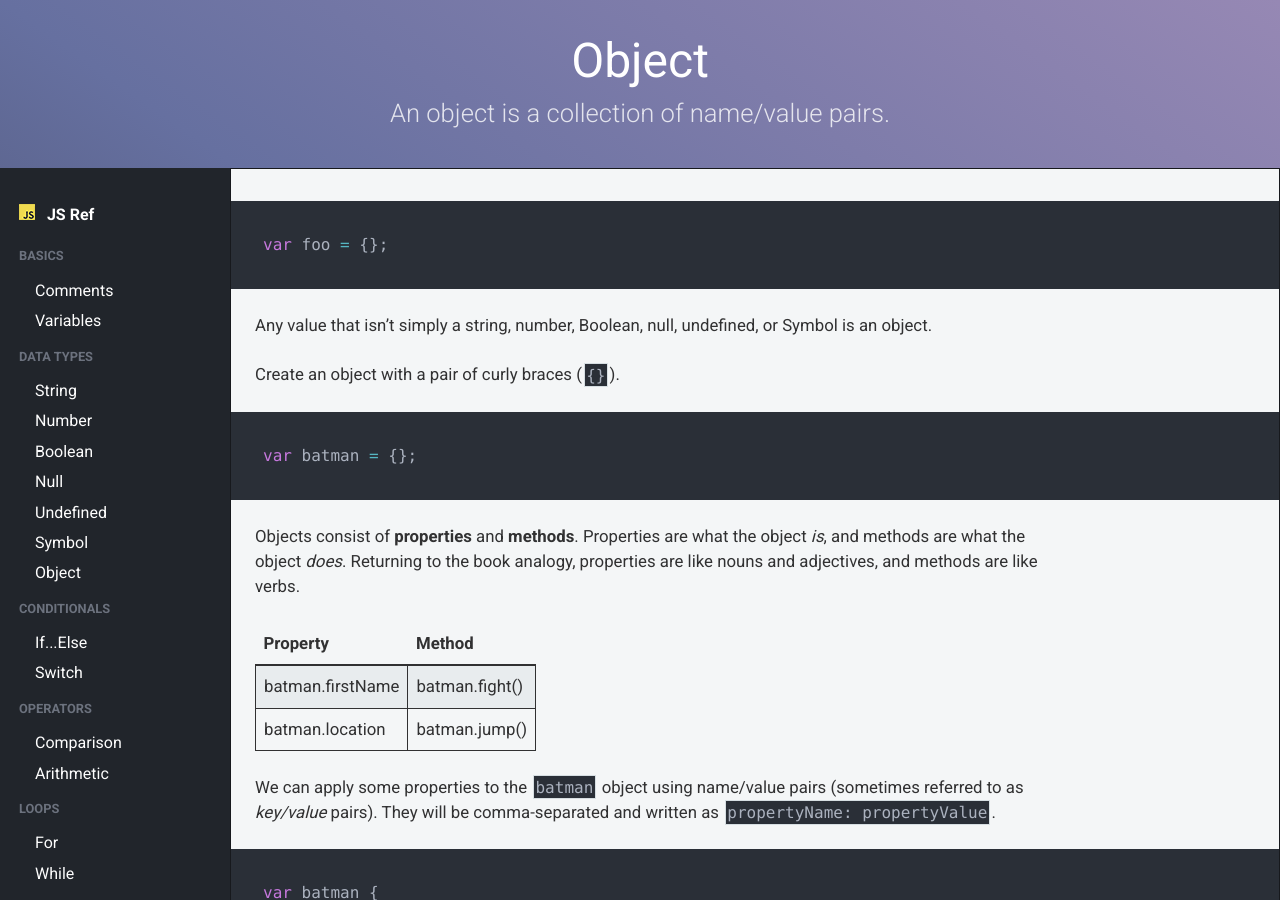
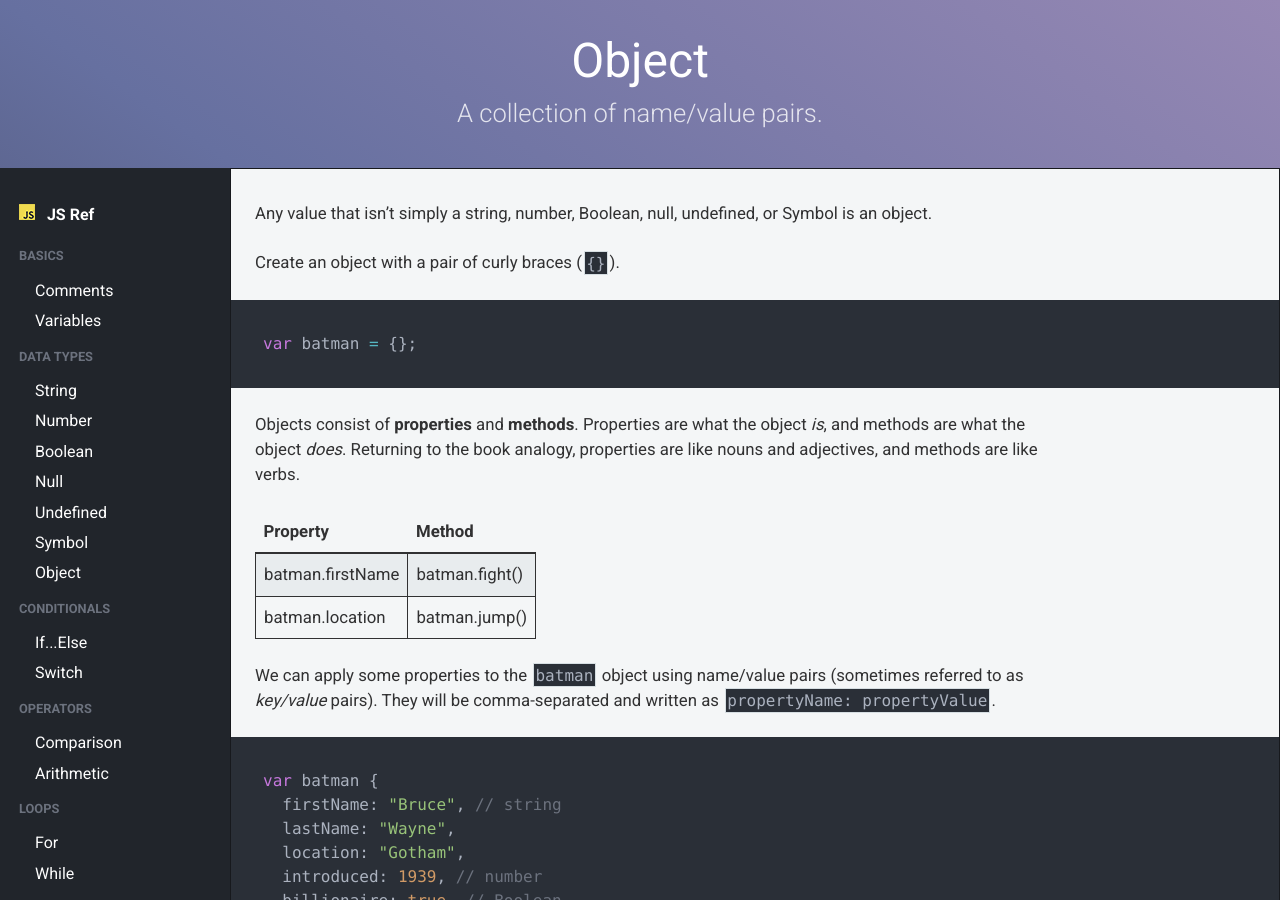
Before and after one commit to KJLarson/snippets, a Jekyll site: the page built from _pages/07_object.md, in a window 1280 px wide and 900 px high. Built offline with Jekyll 4.4.1, drawn with Linux system fonts in a browser that asks for light colours; nearby versions of some CDN libraries.

Commit message:
Update 07_object.md

````diff
--- a/_pages/07_object.md
+++ b/_pages/07_object.md
@@ -1,15 +1,11 @@
 ---
 layout: page
 title: Object
-subtitle: An object is a collection of name/value pairs.
+subtitle: A collection of name/value pairs.
 categories: data types
 permalink: /object/
 
 ---
-
-```js
-var foo = {};
-```
 
 Any value that isn't simply a string, number, Boolean, null, undefined, or Symbol is an object.
 
@@ -82,7 +78,7 @@ A method is indicated by parentheses. (`()`).
 
 ### Arrays
 
-> An **array** stores a list into a single variable.
+An **array** stores a list into a single variable.
 
 Since an array contains more than one value, it's a type of object. Create an array with a pair of straight braces (`[]`).
 
````
